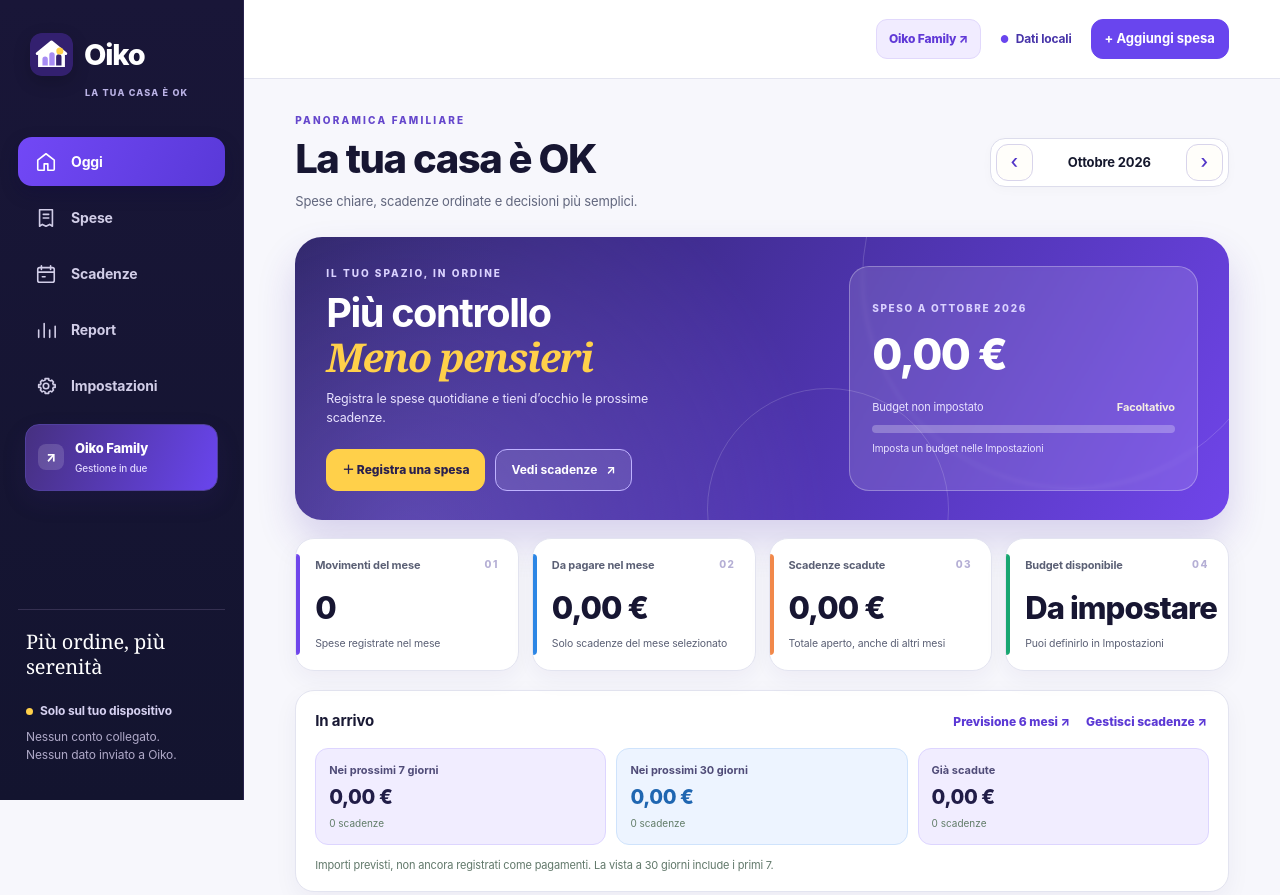
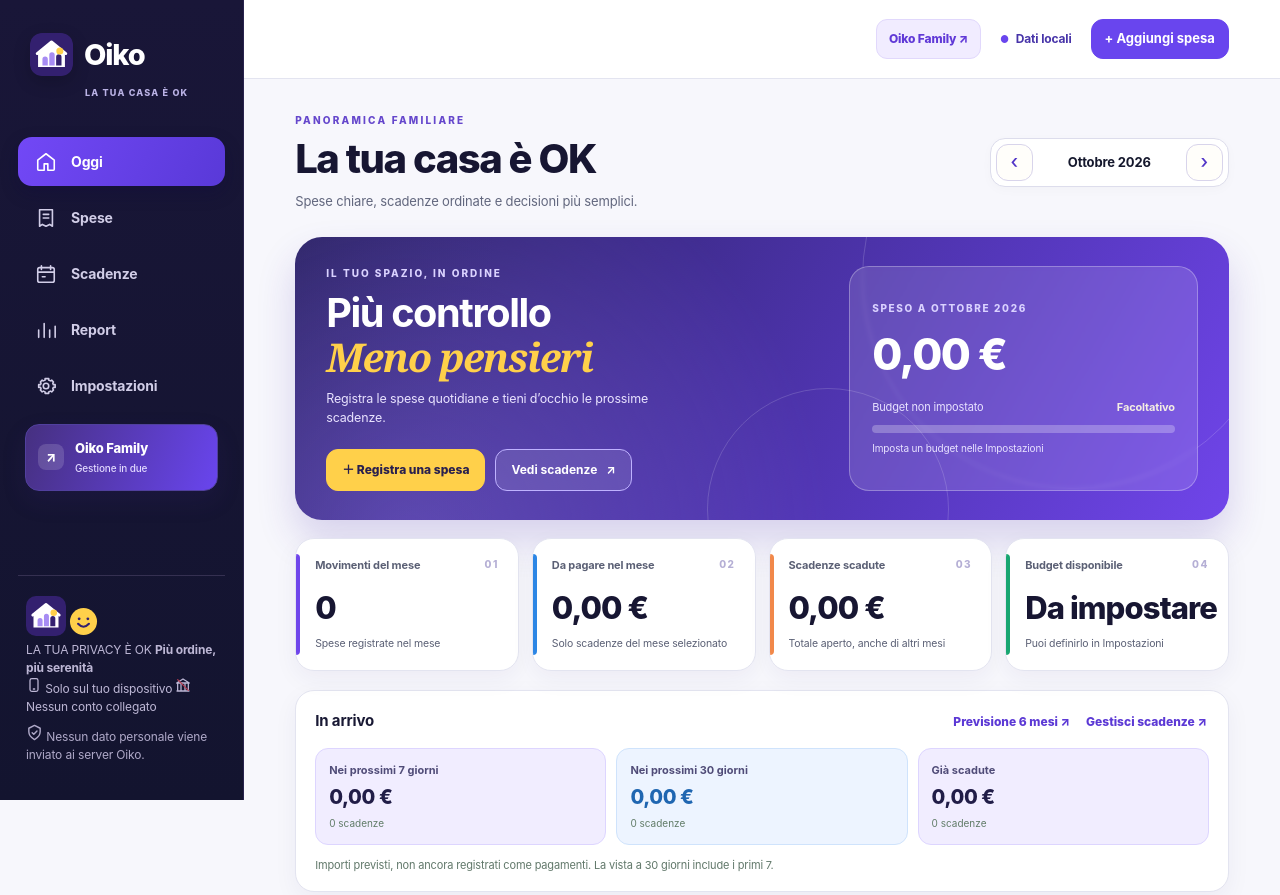
Before and after one commit to manzo8b/oiko, a website: page index.html in a window 1280 px wide. Shown: the top 895 px of the page. Drawn offline with Linux system fonts and the light colour scheme.

Commit message:
feat(oiko): privacy trust card with explicit local-data promise v0.6.2

```diff
--- a/index.html
+++ b/index.html
@@ -13,7 +13,7 @@
   <link rel="apple-touch-icon" sizes="180x180" href="./assets/icon-180.png?v=0.5.1">
   <link rel="icon" href="./assets/logo.svg?v=0.5.1" type="image/svg+xml">
   <title>Oiko · La tua casa è OK</title>
-  <link rel="stylesheet" href="./assets/styles.css?v=0.6.1">
+  <link rel="stylesheet" href="./assets/styles.css?v=0.6.2">
 </head>
 <body>
   <div class="app-shell" id="app">
@@ -22,7 +22,39 @@
       <p class="side-caption">LA TUA CASA È OK</p>
       <nav id="side-nav" aria-label="Sezioni"></nav>
       <a class="sidebar-family-link" href="#family"><span aria-hidden="true">↗</span><span>Oiko Family <small>Gestione in due</small></span></a>
-      <div class="sidebar-footer"><div class="sidebar-motto">Più ordine, più serenità</div><div class="privacy-mark"><span class="private-dot"></span> Solo sul tuo dispositivo</div><p>Nessun conto collegato.<br>Nessun dato inviato a Oiko.</p></div>
+      <div class="sidebar-footer">
+        <section class="oiko-trust-card" aria-label="La privacy di Oiko">
+          <div class="oiko-trust-header">
+            <span class="oiko-trust-avatar" aria-hidden="true">
+              <img src="./assets/logo.svg?v=0.5.1" alt="" width="40" height="40">
+              <svg class="oiko-trust-smile" viewBox="0 0 30 30" width="29" height="29" focusable="false">
+                <circle cx="15" cy="15" r="14" fill="#FFD04A"/>
+                <circle cx="10.5" cy="12.2" r="1.45" fill="#33206F"/>
+                <circle cx="19.5" cy="12.2" r="1.45" fill="#33206F"/>
+                <path d="M9.4 17.4Q15 23.4 20.6 17.4" stroke="#33206F" stroke-width="2.2" stroke-linecap="round" fill="none"/>
+              </svg>
+            </span>
+            <div class="oiko-trust-copy">
+              <span class="oiko-trust-kicker">LA TUA PRIVACY È OK</span>
+              <strong>Più ordine,<br>più serenità</strong>
+            </div>
+          </div>
+          <div class="oiko-trust-pills" aria-label="Come funziona Oiko">
+            <span class="oiko-trust-pill">
+              <svg aria-hidden="true" viewBox="0 0 24 24" width="16" height="16" fill="none" stroke="currentColor" stroke-width="1.9" stroke-linecap="round" stroke-linejoin="round"><rect x="6" y="2.5" width="12" height="19" rx="2.7"/><path d="M11 18h2"/></svg>
+              Solo sul tuo dispositivo
+            </span>
+            <span class="oiko-trust-pill">
+              <svg aria-hidden="true" viewBox="0 0 24 24" width="16" height="16" fill="none" stroke="currentColor" stroke-width="1.9" stroke-linecap="round" stroke-linejoin="round"><path d="M4 10v10M9 10v10M15 10v10M20 10v10M3 21h18M2.5 9 12 3l9.5 6H2.5Z"/><path d="M4 4l16 16" stroke="#B43A50"/></svg>
+              Nessun conto collegato
+            </span>
+          </div>
+          <p class="oiko-trust-promise">
+            <svg aria-hidden="true" viewBox="0 0 24 24" width="17" height="17" fill="none" stroke="currentColor" stroke-width="2" stroke-linecap="round" stroke-linejoin="round"><path d="M12 2 20 6v5c0 5-3.4 8.4-8 11-4.6-2.6-8-6-8-11V6l8-4Z"/><path d="m8.7 12.2 2.3 2.3 4.5-4.7"/></svg>
+            <span>Nessun dato personale viene inviato ai server Oiko.</span>
+          </p>
+        </section>
+      </div>
     </aside>
     <div class="right-panel">
       <header class="topbar"><a href="#oggi" class="top-brand" aria-label="Oiko, vai alla panoramica"><img src="./assets/logo.svg?v=0.5.1" alt="" width="34" height="34"><strong>Oiko</strong></a><div class="topbar-actions"><a href="#family" class="topbar-family-link">Oiko Family ↗</a><span class="privacy-pill"><span aria-hidden="true">●</span> Dati locali</span><button class="button primary small" id="top-add" type="button">+ Aggiungi spesa</button></div></header>
```
